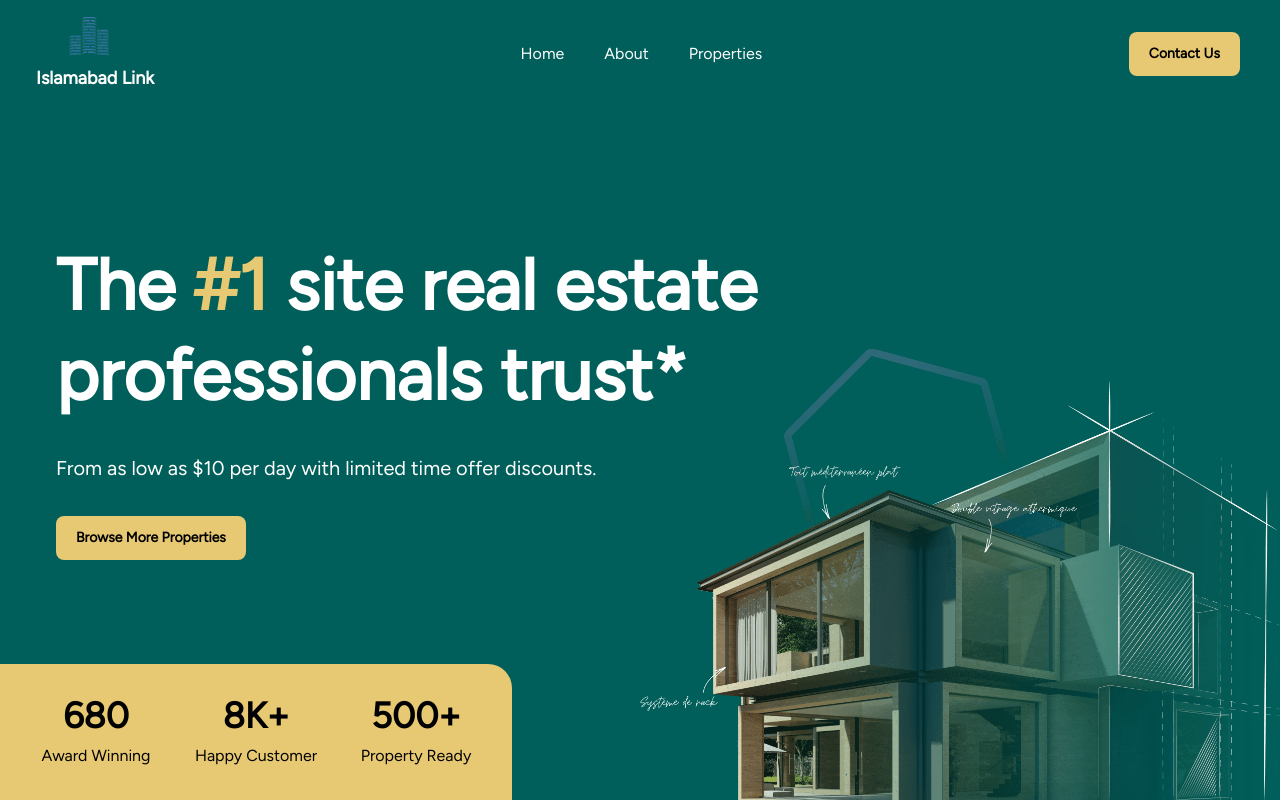
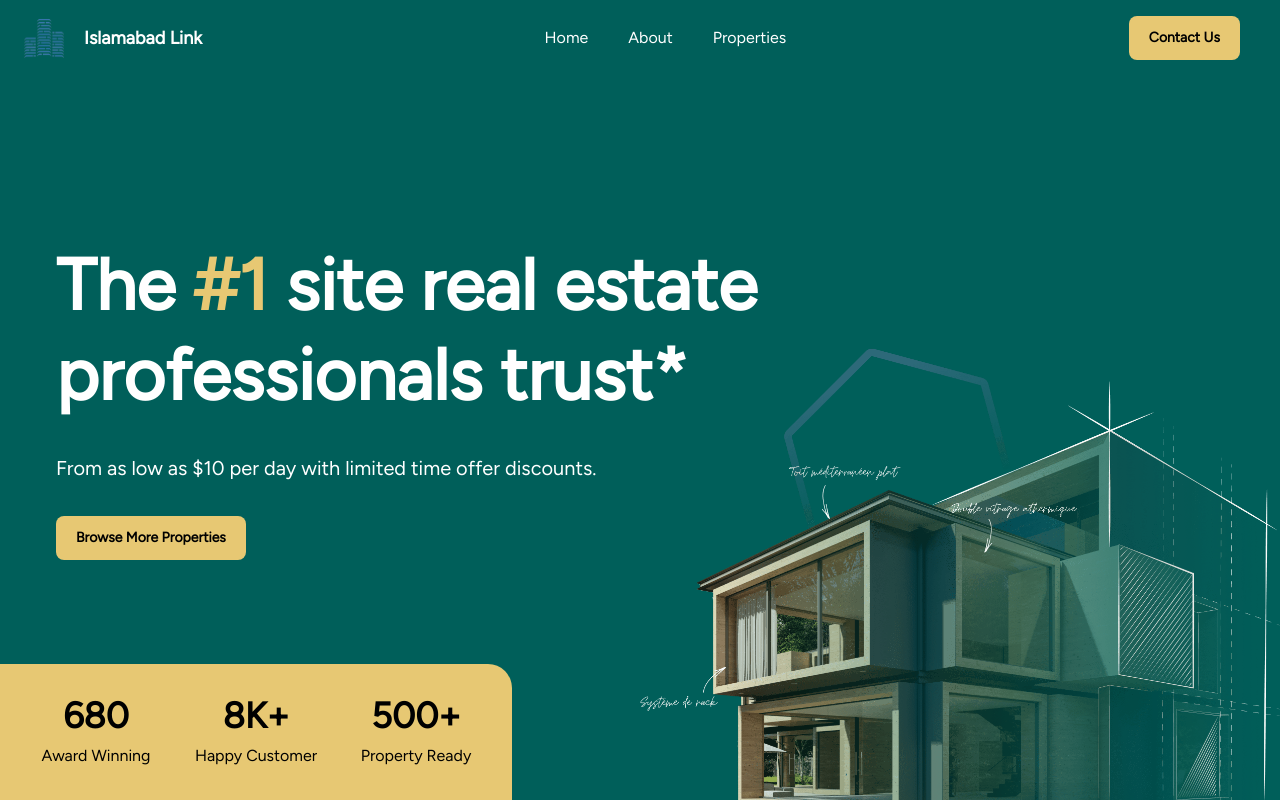
Before and after one commit to MirHussainJan/Islamabad-Link, a React (Vite) app: page / in a window 1280 px wide. Shown: the top 802 px of the page. Built offline with nearby package versions, Linux system fonts and the light colour scheme.

Commit message:
For Deployment

```diff
--- a/src/App.jsx
+++ b/src/App.jsx
@@ -12,7 +12,7 @@ import BecomeAgent from "./components/BecomeAgent"
 import RecentArticles from "./components/RecentArticles"
 import Newsletter from "./components/Newsletter"
 import Footer from "./components/Footer"
-import Header from "./components/header";
+import Header from "./components/Header";
 
 const App = () => {
   return (
--- a/src/components/Header.jsx
+++ b/src/components/Header.jsx
@@ -51,7 +51,7 @@ export default function Header() {
         <div className={`flex items-center justify-between ${scrolled ? "flex-row" : ""}`}>
           {/* Logo */}
 
-          <a href="#" className={`${scrolled ? "text-white flex flex-row items-center" : "flex flex-col items-center"} gap-2 transition`}>
+          <a href="#" className={`${scrolled ? "text-white flex flex-row items-center" : "flex flex-nl items-center"} gap-2 transition`}>
             <img src="/Logo.png" className="md:w-10 md:h-10 w-8 h-8" alt="" />
             <h1 className={`${scrolled ? "pt-3 hidden md:block" : "ps-3"} md:text-lg font-bold`}>Islamabad Link</h1>
           </a>
```
